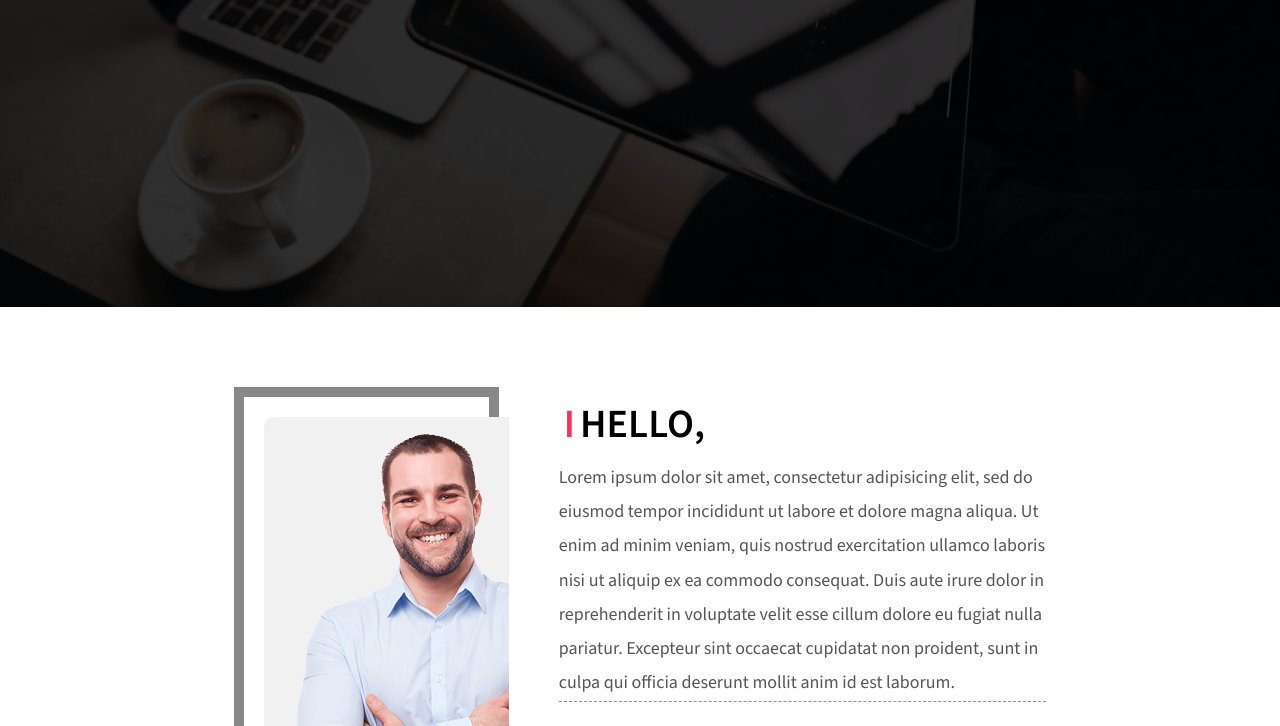
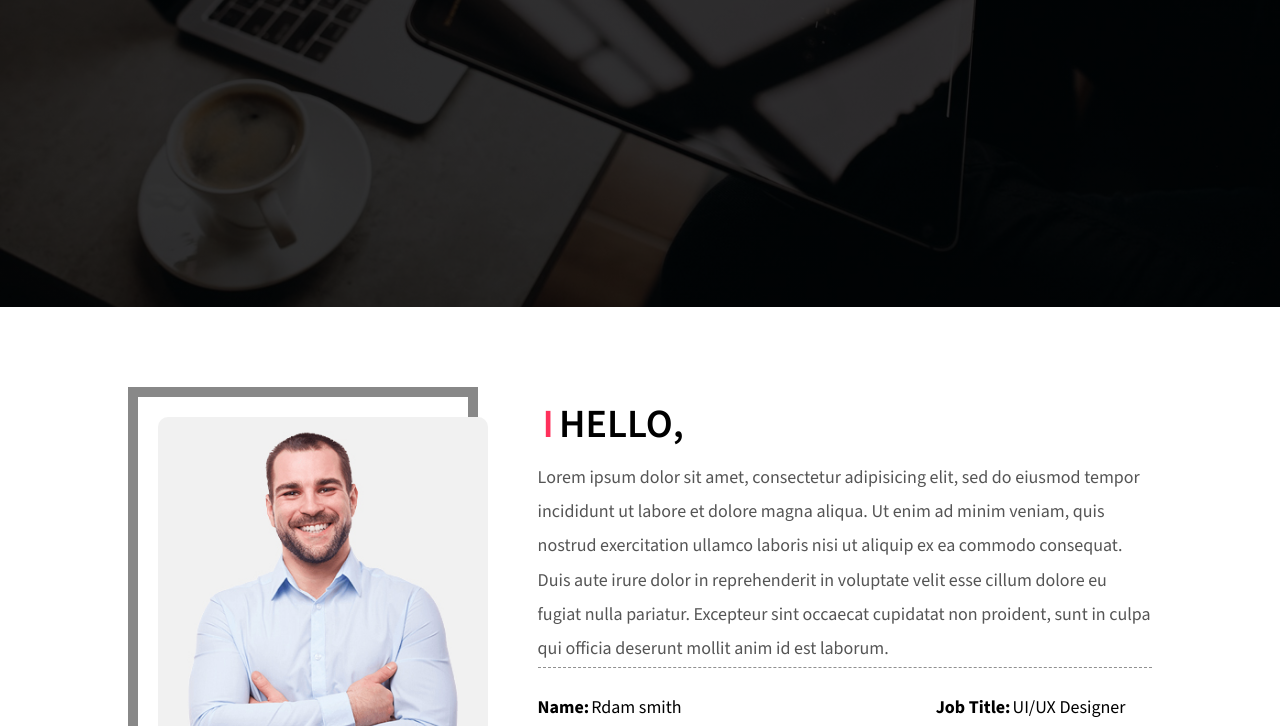
Before and after one commit to n7xx/Fokir, a website: page index.html in a window 1280 px wide. Shown: the part 493-1219 px from the top of the page. Drawn offline with nearby package versions, Linux system fonts and the light colour scheme; the site is published under a folder, as on GitHub Pages, so addresses that start at the root find nothing.

Commit message:
Update index.html

```diff
--- a/index.html
+++ b/index.html
@@ -14,8 +14,8 @@
       rel="stylesheet"
       href="https://cdn.jsdelivr.net/npm/icofont@1.0.0/dist/icofont.min.css"
     />
-    <link rel="stylesheet" href="CSS/style.css" />
-    <link rel="stylesheet" href="/CSS/media.css" />
+    <link rel="stylesheet" href="./CSS/style.css" />
+    <link rel="stylesheet" href="./CSS/media.css" />
   </head>
   <body>
     <!-- Start home -->
```
